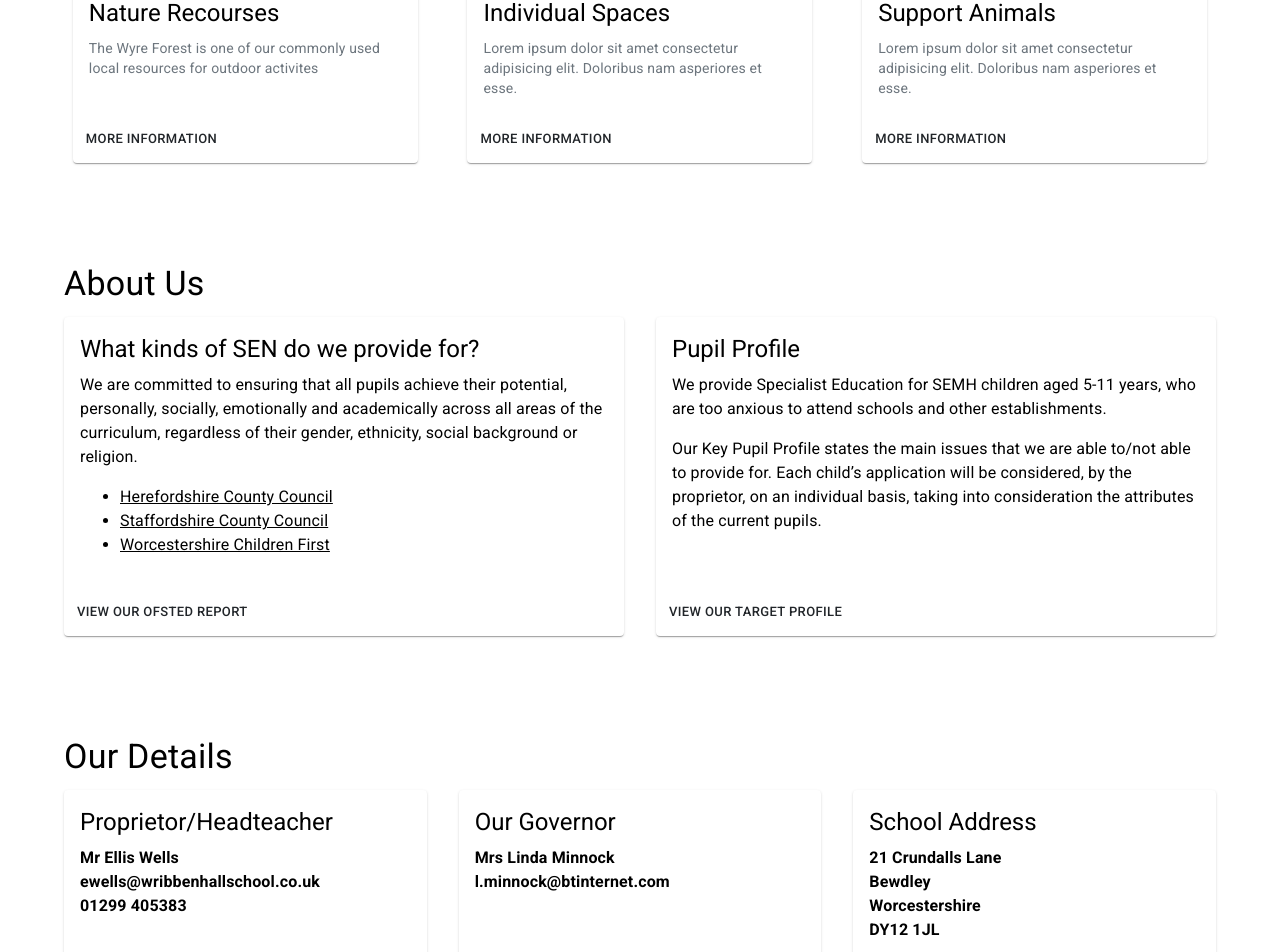
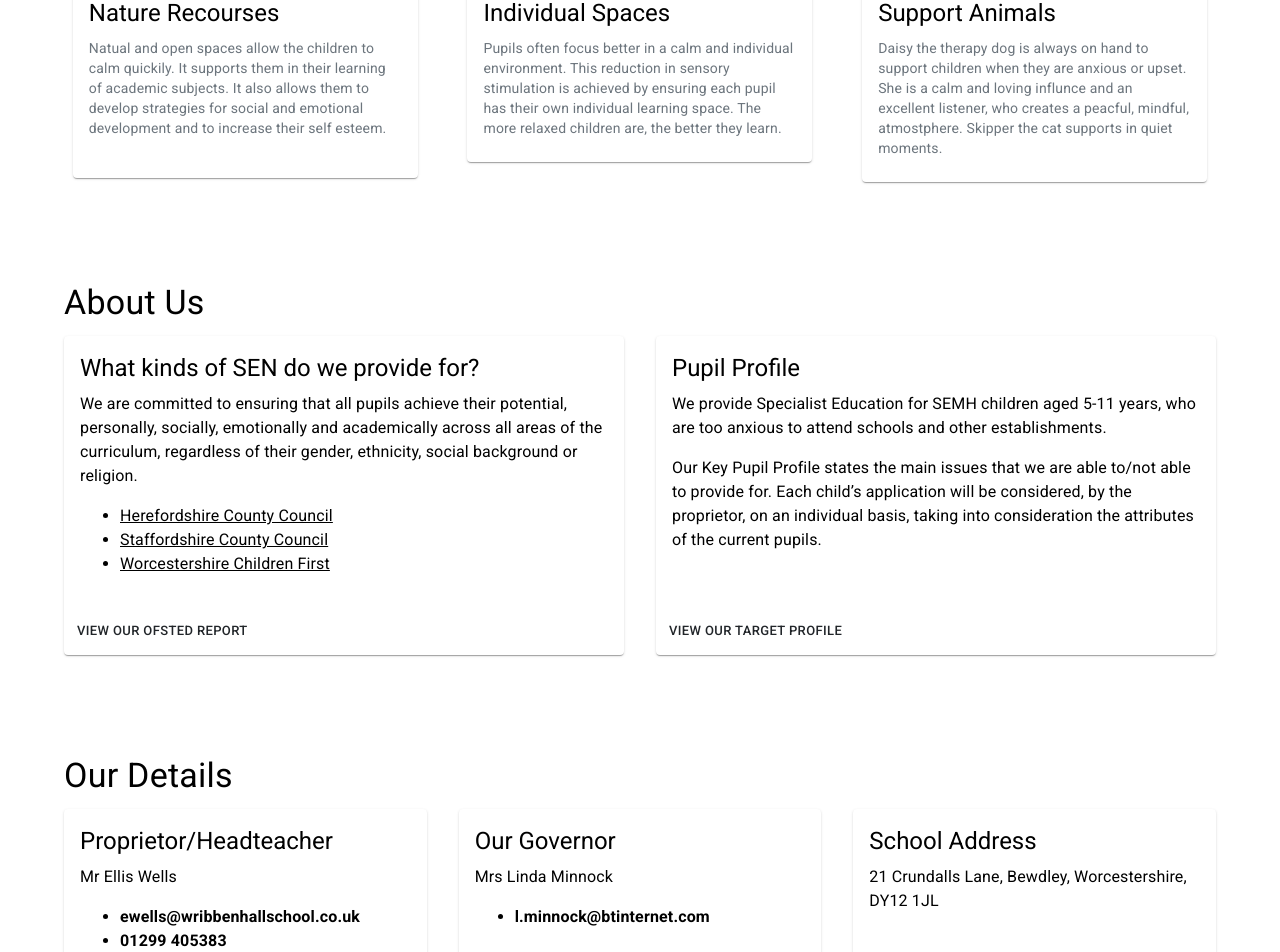
Before and after one commit to WribbenhallSchool/wribbenhallschool.github.io, a React (Create React App) app: page / in a window 1280 px wide. Shown: the part 1060-2012 px from the top of the page. Built offline with nearby package versions, Linux system fonts and the light colour scheme.

Commit message:
replaced placeholder text

```diff
--- a/src/pages/home/modals/ResourcesModal.jsx
+++ b/src/pages/home/modals/ResourcesModal.jsx
@@ -29,7 +29,13 @@ const ResourcesModal = ({ isOpen, setOpen }) => {
 					Resources Information
 				</Typography>
 				<Typography id='modal-modal-description' sx={{ mt: 2 }}>
-					Duis mollis, est non commodo luctus, nisi erat porttitor ligula.
+					Natual and open spaces allow the children to calm quickily.
+					It supports them in their learning of academic subjects.
+                    It also allows them to develop strategies for social and
+					emotional development and to increase their self esteem.
+				</Typography>
+				<Typography id='modal-modal-description'>
+
 				</Typography>
 			</Box>
 		</Modal>
--- a/src/pages/home/sections/AboutSection.jsx
+++ b/src/pages/home/sections/AboutSection.jsx
@@ -23,21 +23,25 @@ const AboutSection = ({ setTargetModalOpen }) => {
 						}}
 					>
 						<CardContent sx={{ flexGrow: 1 }}>
-							<Typography gutterBottom variant='h5' component='h2'>
+							<Typography
+								gutterBottom
+								variant='h5'
+								component='h2'
+							>
 								What kinds of SEN do we provide for?
 							</Typography>
 							<Typography variant='p'>
-								We are committed to ensuring that all pupils achieve their
-								potential, personally, socially, emotionally and
-								academically across all areas of the curriculum,
-								regardless of their gender, ethnicity, social background
-								or religion.
+								We are committed to ensuring that all pupils
+								achieve their potential, personally, socially,
+								emotionally and academically across all areas of
+								the curriculum, regardless of their gender,
+								ethnicity, social background or religion.
 							</Typography>
 							<Typography variant='p'>
 								<ul>
 									<li>
 										<a
-											href='https://www.wisherefordshire.org/marketplace/cat/vendor/1776'
+											href='https://www.talkcommunitydirectory.org/directory-search/services/?id=fdcf6816-f2d0-4703-9989-ac1900c0afd3&returnUrl=https%3A%2F%2Fwww.talkcommunitydirectory.org%2Fdirectory-search%2F%3FsearchTab%3Dservices%26templateId%3D67361ce3-4020-4243-b4ac-aac400c86642%26sortOption%3DUpdateTime%253Bdesc%26pageNumber%3D4%26pageSize%3D10%26serviceCategories.0%3D2CC4C7FF-D47D-4486-A672-AAC400D359A6'
 											target='_blank'
 											rel='noreferrer'
 											style={{ color: "inherit" }}
@@ -68,6 +72,7 @@ const AboutSection = ({ setTargetModalOpen }) => {
 								</ul>
 							</Typography>
 						</CardContent>
+						{/* https://files.ofsted.gov.uk/v1/file/50169284 */}
 						<CardActions>
 							<Button size='small'>View Our Ofsted Report</Button>
 						</CardActions>
@@ -82,20 +87,25 @@ const AboutSection = ({ setTargetModalOpen }) => {
 						}}
 					>
 						<CardContent sx={{ flexGrow: 1 }}>
-							<Typography gutterBottom variant='h5' component='h2'>
+							<Typography
+								gutterBottom
+								variant='h5'
+								component='h2'
+							>
 								Pupil Profile
 							</Typography>
 							<Typography variant='p' paragraph>
-								We provide Specialist Education for SEMH children aged
-								5-11 years, who are too anxious to attend schools and
-								other establishments.
+								We provide Specialist Education for SEMH
+								children aged 5-11 years, who are too anxious to
+								attend schools and other establishments.
 							</Typography>
 							<Typography variant='p' paragraph>
-								Our Key Pupil Profile states the main issues that we are
-								able to/not able to provide for. Each child’s application
-								will be considered, by the proprietor, on an individual
-								basis, taking into consideration the attributes of the
-								current pupils.
+								Our Key Pupil Profile states the main issues
+								that we are able to/not able to provide for.
+								Each child’s application will be considered, by
+								the proprietor, on an individual basis, taking
+								into consideration the attributes of the current
+								pupils.
 							</Typography>
 						</CardContent>
 						<CardActions>
--- a/src/pages/home/sections/DetailsSection.jsx
+++ b/src/pages/home/sections/DetailsSection.jsx
@@ -9,6 +9,7 @@ const DetailsCardStyle = {
 	height: "100%",
 	display: "flex",
 	flexDirection: "column",
+	wordWrap: "break-word",
 };
 
 const DetailsSection = () => {
@@ -18,63 +19,52 @@ const DetailsSection = () => {
 				Our Details
 			</Typography>
 			<Grid container spacing={4}>
-				<Grid item xs={12} md={4}>
+				<Grid item xs={12} sm={4}>
 					<Card sx={DetailsCardStyle}>
 						<CardContent sx={{ flexGrow: 1 }}>
 							<Typography gutterBottom variant='h5' component='h2'>
 								Proprietor/Headteacher
 							</Typography>
 
-							<Typography variant='p' sx={{ fontWeight: "bold" }}>
+							<Typography gutterBottom variant='body1' component='h2'>
 								Mr Ellis Wells
 							</Typography>
-							<br />
-							<Typography variant='p' sx={{ fontWeight: "bold" }}>
-								ewells@wribbenhallschool.co.uk
-							</Typography>
-							<br />
-							<Typography variant='p' sx={{ fontWeight: "bold" }}>
-								01299 405383
+
+							<Typography variant='body1' sx={{ fontWeight: "bold" }}>
+								<ul>
+									<li>ewells@wribbenhallschool.co.uk</li>
+									<li>01299 405383</li>
+								</ul>
 							</Typography>
 						</CardContent>
 					</Card>
 				</Grid>
-				<Grid item xs={12} md={4}>
+				<Grid item xs={12} sm={4}>
 					<Card sx={DetailsCardStyle}>
 						<CardContent sx={{ flexGrow: 1 }}>
 							<Typography gutterBottom variant='h5' component='h2'>
 								Our Governor
 							</Typography>
-							<Typography variant='p' sx={{ fontWeight: "bold" }}>
+							<Typography gutterBottom variant='body1' component='h2'>
 								Mrs Linda Minnock
 							</Typography>
-							<br />
-							<Typography variant='p' sx={{ fontWeight: "bold" }}>
-								l.minnock@btinternet.com
+
+							<Typography variant='body1' sx={{ fontWeight: "bold" }}>
+								<ul>
+									<li>l.minnock@btinternet.com</li>
+								</ul>
 							</Typography>
 						</CardContent>
 					</Card>
 				</Grid>
-				<Grid item xs={12} md={4}>
+				<Grid item xs={12} sm={4}>
 					<Card sx={DetailsCardStyle}>
 						<CardContent sx={{ flexGrow: 1 }}>
 							<Typography gutterBottom variant='h5' component='h2'>
 								School Address
 							</Typography>
-							<Typography variant='p' sx={{ fontWeight: "bold" }}>
-								21 Crundalls Lane
-							</Typography>
-							<br />
-							<Typography variant='p' sx={{ fontWeight: "bold" }}>
-								Bewdley
-							</Typography>
-							<br />
-							<Typography variant='p' sx={{ fontWeight: "bold" }}>
-								Worcestershire
-							</Typography>
-							<br />
-							<Typography variant='p' sx={{ fontWeight: "bold" }}>
-								DY12 1JL
+							<Typography gutterBottom variant='body1' component='h2'>
+								21 Crundalls Lane, Bewdley, Worcestershire, DY12 1JL
 							</Typography>
 						</CardContent>
 					</Card>
--- a/src/pages/home/sections/SchoolSection.jsx
+++ b/src/pages/home/sections/SchoolSection.jsx
@@ -28,24 +28,26 @@ const SchoolSection = ({
 							alt='classroom'
 						/>
 						<CardContent sx={{ minHeight: 135 }}>
-							<Typography gutterBottom variant='h5' component='div'>
+							<Typography
+								gutterBottom
+								variant='h5'
+								component='div'
+							>
 								Nature Recourses
 							</Typography>
-							<Typography variant='body2' color='text.secondary' paragraph>
-								The Wyre Forest is one of our commonly used local
-								resources for outdoor activites
+							<Typography
+								variant='body2'
+								color='text.secondary'
+								paragraph
+							>
+								Natual and open spaces allow the children to
+								calm quickily. It supports them in their
+								learning of academic subjects. It also allows
+								them to develop strategies for social and
+								emotional development and to increase their self
+								esteem.
 							</Typography>
 						</CardContent>
-						<CardActions>
-							<Button
-								size='small'
-								onClick={() => {
-									setResourcesModalOpen(true);
-								}}
-							>
-								More Information
-							</Button>
-						</CardActions>
 					</Card>
 				</Grid>
 				<Grid item xs={12} sm={4}>
@@ -57,24 +59,22 @@ const SchoolSection = ({
 							alt='classroom'
 						/>
 						<CardContent sx={{ minHeight: 135 }}>
-							<Typography gutterBottom variant='h5' component='div'>
+							<Typography
+								gutterBottom
+								variant='h5'
+								component='div'
+							>
 								Individual Spaces
 							</Typography>
 							<Typography variant='body2' color='text.secondary'>
-								Lorem ipsum dolor sit amet consectetur adipisicing elit.
-								Doloribus nam asperiores et esse.
+								Pupils often focus better in a calm and
+								individual environment. This reduction in
+								sensory stimulation is achieved by ensuring each
+								pupil has their own individual learning space.
+								The more relaxed children are, the better they
+								learn.
 							</Typography>
 						</CardContent>
-						<CardActions>
-							<Button
-								size='small'
-								onClick={() => {
-									setSpacesModalOpen(true);
-								}}
-							>
-								More Information
-							</Button>
-						</CardActions>
 					</Card>
 				</Grid>
 				<Grid item xs={12} sm={4}>
@@ -86,24 +86,22 @@ const SchoolSection = ({
 							alt='classroom'
 						/>
 						<CardContent sx={{ minHeight: 135 }}>
-							<Typography gutterBottom variant='h5' component='div'>
+							<Typography
+								gutterBottom
+								variant='h5'
+								component='div'
+							>
 								Support Animals
 							</Typography>
 							<Typography variant='body2' color='text.secondary'>
-								Lorem ipsum dolor sit amet consectetur adipisicing elit.
-								Doloribus nam asperiores et esse.
+								Daisy the therapy dog is always on hand to
+								support children when they are anxious or upset.
+								She is a calm and loving influnce and an
+								excellent listener, who creates a peacful,
+								mindful, atmostphere. Skipper the cat supports
+								in quiet moments.
 							</Typography>
 						</CardContent>
-						<CardActions>
-							<Button
-								size='small'
-								onClick={() => {
-									setAnimalsModalOpen(true);
-								}}
-							>
-								More Information
-							</Button>
-						</CardActions>
 					</Card>
 				</Grid>
 			</Grid>
```
